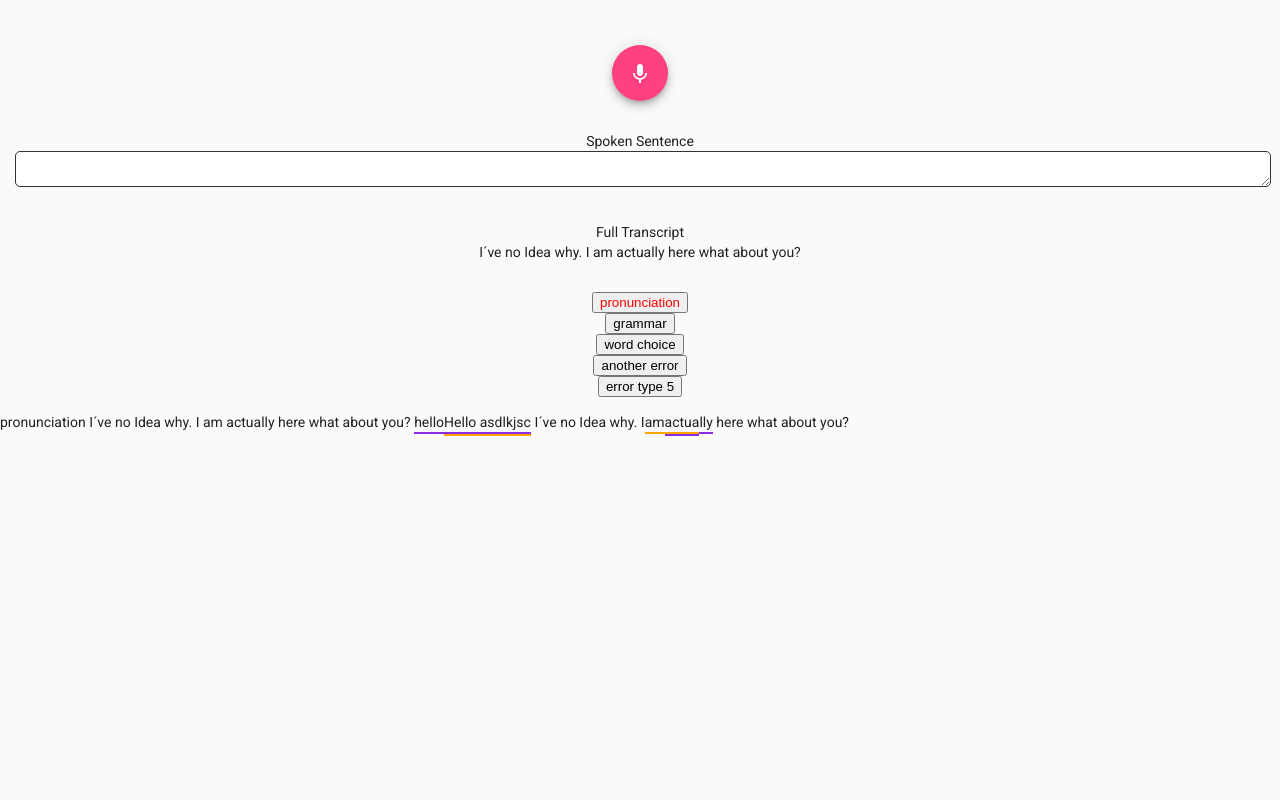
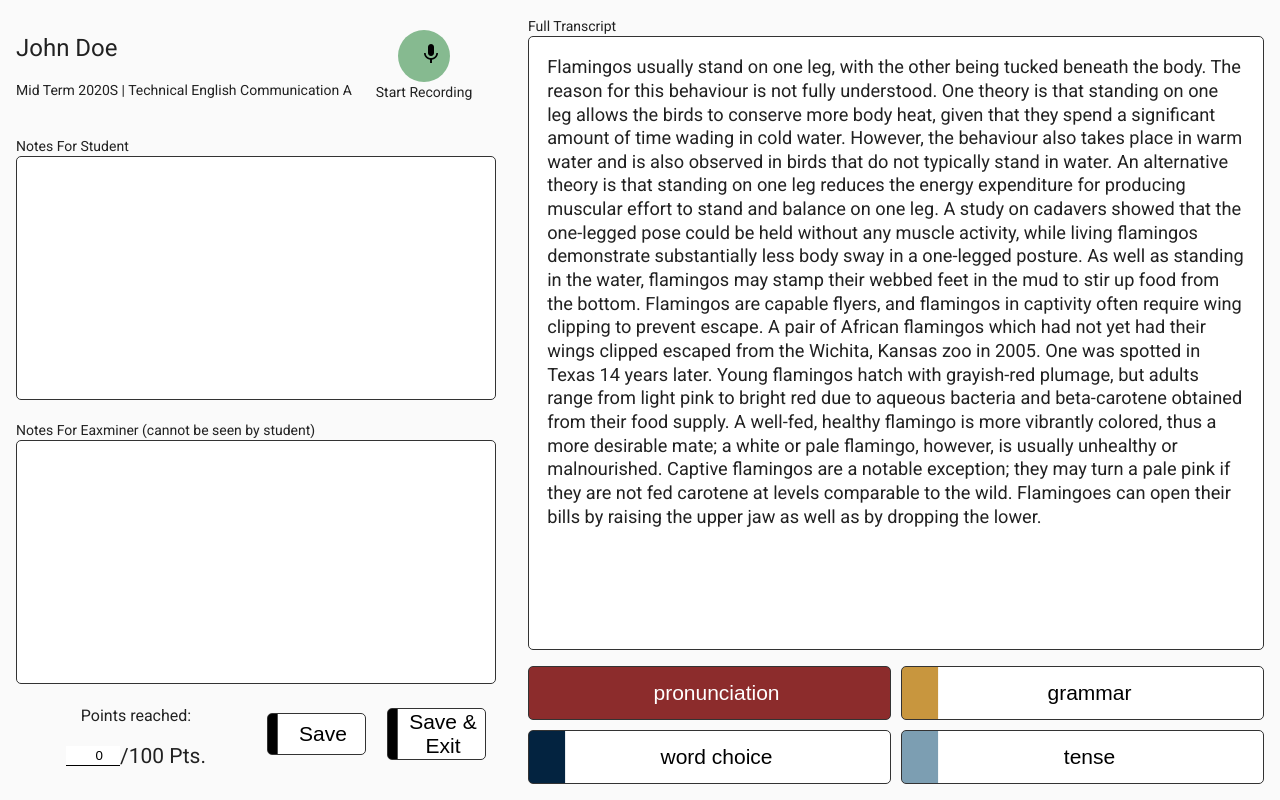
Before and after one commit to DS1720/DS1720.github.io, an Angular app in the folder bacherlor-project/: page / in a window 1280 px wide. Built offline with nearby package versions, Linux system fonts and the light colour scheme.

Commit message:
added stylesheet and small fixes

```diff
--- a/bacherlor-project/src/app/shared/Entities/student-error-type.enum.ts
+++ b/bacherlor-project/src/app/shared/Entities/student-error-type.enum.ts
@@ -2,6 +2,5 @@ export enum StudentErrorType {
   pronunciation = 'pronunciation',
   grammar = 'grammar',
   'word choice' = 'word choice',
-  'another error' = 'another error',
-  'error type 5' = 'error type 5'
+  'tense' = 'tense'
 }
--- a/bacherlor-project/src/app/shared/services/pipes/transcript-format.pipe.ts
+++ b/bacherlor-project/src/app/shared/services/pipes/transcript-format.pipe.ts
@@ -11,7 +11,7 @@ export class TranscriptFormatPipe implements PipeTransform {
     const spans = this.getSpans(errors);
     for (const span of spans) {
       if (span.start === true) {
-        text = this.insertIntoText(text, `<span class="${span.type}">`, span.index);
+        text = this.insertIntoText(text, `<span class="${span.type} tooltip">`, span.index);
       } else {
         text = this.insertIntoText(text, `</span>`, span.index);
       }
--- a/bacherlor-project/src/app/web-speech/web-speech.component.css
+++ b/bacherlor-project/src/app/web-speech/web-speech.component.css
@@ -1,3 +1,287 @@
+/*
+-------------
+    Errors
+-------------
+ */
+
+:root :host /deep/ {
+  --pronunciation-color: #8c2c2c;
+  --grammar-color: #C8963E;
+  --wordchoice-color: #032340;
+  --tense-color: #7C9EB2;
+  --record-start: #86BA90;
+  --record-hover: #628869;
+  --record-hover-active: #ae4946;
+  --record-end: #E5625E;
+
+}
+
+/*all spans*/
+:host /deep/ .generalError, .pronunciation, .grammar, .wordchoice, .tense {
+  display: inline-block;
+}
+
+:host /deep/ span .pronunciation {
+  border-bottom: 2px solid var(--pronunciation-color);
+  display: inline-block;
+}
+
+:host /deep/ span .grammar {
+  border-bottom: 2px solid var(--grammar-color);
+  display: inline-block;
+}
+
+:host /deep/ span .wordchoice {
+  border-bottom: 2px solid var(--wordchoice-color);
+  display: inline-block;
+}
+
+:host /deep/ span .tense {
+  border-bottom: 2px solid var(--tense-color);
+  display: inline-block;
+}
+
+button.pronunciation {
+  background-image: linear-gradient(to right, white 50%, var(--pronunciation-color) 50%);
+}
+
+button.grammar {
+  background-image: linear-gradient(to right, white 50%, var(--grammar-color) 50%);
+}
+
+button.wordchoice {
+  background-image: linear-gradient(to right, white 50%, var(--wordchoice-color) 50%);
+}
+
+button.tense {
+  background-image: linear-gradient(to right, white 50%, var(--tense-color) 50%);
+}
+
+
+.student-errors-container button {
+  background-size: 200% 100%;
+  background-repeat: repeat-x;
+  background-position: -10% 100%;
+  transition: background-position 0.5s, color 0.5s;
+}
+
+.student-errors-container button:hover {
+  background-position: -90%;
+  color: white;
+}
+
+.student-errors-container button.active {
+  background-position: -100%;
+  color: white;
+}
+
+.student-properties-container .record-button {
+  display: flex;
+  flex-direction: column;
+  align-items: center;
+  text-align: center;
+}
+
+mat-icon {
+}
+
+.student-properties-container button {
+  border-radius: 50%;
+  width: 2.5em;
+  height: 2.5em;
+  border: 0;
+  color: black;
+  background-color: var(--record-start);
+}
+
+.student-properties-container button.active{
+  background-color: var(--record-end);
+}
+
+.student-properties-container button:hover{
+  background-color: var(--record-hover);
+}
+
+.student-properties-container button.active:hover{
+  background-color: var(--record-hover-active);
+}
+
+.student-properties-container button span {
+  font-size: .7em;
+}
+
+
+/*
+--------------------
+    Error-Buttons
+--------------------
+ */
+
+#grid {
+  display: grid;
+  grid-template-columns: 2fr 3fr;
+  height: 100%;
+  width: 100%;
+}
+
+:host /deep/ .transcript-error-container {
+  display: grid;
+  grid-template-rows: minmax(0,1fr) 150px;
+  min-height: 0;
+}
+
+:host /deep/ .transcript-container {
+  display: flex;
+  flex-direction: column;
+}
+
+.transcript-container label {
+  margin-top: 1rem;
+  margin-left: 1rem;
+}
+
+:host /deep/ #full-transcript {
+  flex: 1;
+  overflow-y: auto;
+  background-color: white;
+  padding: 1em 1em 1em 1em;
+  margin: 0rem 1rem 0rem 1rem;
+  font-size: 1.3em;
+  border: solid 1px #333;
+  border-radius: 5px;
+  line-height: 1.3em;
+}
+
+:host /deep/ .transcipt {
+  white-space: pre-wrap;
+}
+
+.student-errors-container {
+  display: grid;
+  grid-template-columns: repeat(auto-fill, minmax(300px, 1fr));
+  grid-template-rows: repeat(auto-fill, 1fr);
+  column-gap: 10px;
+  row-gap: 10px;
+  margin: 1rem;
+  align-items: center;
+  justify-content: center;
+}
+
+.error-item {
+  height: 100%;
+}
+
+button {
+  padding-left: 20px;
+  border: solid 1px #333;
+  border-radius: 5px;
+  outline: none;
+  width: 100%;
+  height: 100%;
+  font-size: 1.5em;
+}
+
+.properties-container {
+  display: grid;
+  min-height: 0;
+  grid-template-rows: 100px minmax(0, 1fr) 100px;
+  padding: 1rem;
+}
+
+.student-properties-container {
+  display: grid;
+  grid-template-columns: 70% 30%;
+  align-items: center;
+}
+
+.notes-container {
+  display: flex;
+  flex-direction: column;
+}
+
+.notes-flex-item {
+  flex-grow: 1;
+  display: flex;
+  flex-direction: column;
+}
+
+.notes-flex-item textarea {
+  flex-grow: 1;
+}
+
+.notes-container label {
+  margin-top: 20px;
+}
+
+.notes-container textarea {
+  resize: none;
+  overflow-y: scroll;
+}
+
+.points-container {
+  display: grid;
+  grid-template-columns: 50% 50%;
+  min-height: 0;
+  min-width: 0;
+  overflow-y: hidden;
+  align-items: center;
+  font-size: 1em;
+}
+
+.points-container .flex-container-points {
+  display: flex;
+  justify-content: center;
+  font-size: 1.5em;
+}
+
+.points-container span {
+  display: flex;
+  flex-grow: 0;
+  white-space: pre;
+}
+
+.points-container div {
+  text-align: center;
+}
+
+.points-container input {
+  display: flex;
+  flex-grow: 1;
+  outline: none;
+  border: none;
+  min-width: 10px;
+  max-width: 50px;
+  border-bottom: 1px black solid;
+  text-align: right;
+}
+
+.button-row {
+  font-size: 1em;
+  display: flex;
+  align-items: center;
+  justify-content: center;
+}
+
+.button-row button {
+  margin: 0.5em;
+  min-height: 2em;
+  background-image: linear-gradient(to right, white 50%, black 50%);
+  background-size: 200% 100%;
+  background-repeat: repeat-x;
+  background-position: -10% 100%;
+  transition: background-position 0.5s, color 0.5s;
+}
+
+.button-row button:hover {
+  background-position: -90%;
+  color: white;
+}
+
+.button-row button.active {
+  background-position: -100%;
+  color: white;
+}
+
 .speech-result-width {
   width: 100%;
 }
@@ -7,65 +291,13 @@ textarea {
   text-align-last: center;
 }
 
-section {
-  padding: 15px;
-  text-align: center;
-}
-
 section textarea {
-  width: 100%;
   border: solid 1px #333;
   border-radius: 5px;
   color: black;
   background: white;
 }
 
-.showSpaces {
-  white-space: pre;
-}
-
 .temporaryText {
   color: grey;
 }
-
-/*all spans*/
-:host /deep/ .generalError, .pronunciation, .grammar, .wordchoice, .anothererror, .errortype5 {
-  display: inline-block;
-}
-
-
-:host /deep/ .generalError {
-  border-bottom: 2px solid green;
-  display: inline-block;
-}
-
-:host /deep/ .pronunciation {
-  border-bottom: 2px solid blueviolet;
-  display: inline-block;
-}
-
-:host /deep/ .grammar {
-  border-bottom: 2px solid orange;
-  display: inline-block;
-}
-
-:host /deep/ .wordchoice {
-  border-bottom: 2px solid red;
-  display: inline-block;
-}
-
-:host /deep/ .anothererror {
-  border-bottom: 2px solid dodgerblue;
-  display: inline-block;
-}
-
-:host /deep/ .errortype5 {
-  border-bottom: 2px solid blue;
-  display: inline-block;
-}
-
-
-
-button.active {
-  color: red;
-}
--- a/bacherlor-project/src/app/web-speech/web-speech.component.html
+++ b/bacherlor-project/src/app/web-speech/web-speech.component.html
@@ -1,7 +1,66 @@
-<section>
-    <mat-card *ngIf="errorMessage$| async as errorMessage" class="notification">{{errorMessage}}</mat-card>
-</section>
-<section>
+<!--section>
+  <mat-card *ngIf="errorMessage$| async as errorMessage" class="notification">{{errorMessage}}</mat-card>
+</section-->
+
+<div id="grid">
+  <div class="properties-container">
+    <section class="student-properties-container">
+      <div>
+        <h1>{{activeStudent.name}}</h1>
+        {{exam.name}} | {{activeStudent.course}}
+      </div>
+      <div class="record-button">
+        <button (click)="toogleListening()" class="recording" [class.active]="listening()">
+          <mat-icon class="soundwave">mic</mat-icon>
+        </button>
+        <div>
+          <span *ngIf="!listening()">Start Recording</span>
+          <span *ngIf="listening()">Stop Recording</span>
+        </div>
+      </div>
+    </section>
+    <section class="notes-container">
+      <div class="notes-flex-item">
+        <label for="notesStudent">Notes For Student</label>
+        <textarea name="notesStudent" id="notesStudent"></textarea>
+      </div>
+      <div class="notes-flex-item">
+        <label for="notesExaminer">Notes For Eaxminer (cannot be seen by student)</label>
+        <textarea name="notesExaminer" id="notesExaminer"></textarea>
+      </div>
+    </section>
+    <section class="points-container">
+      <div>
+      <h3>Points reached:</h3>
+      <div class="flex-container-points">
+        <input type="number" [(ngModel)]="exam.reachedPoints"><span>/{{exam.maxPoints}} Pts.</span>
+      </div>
+      </div>
+      <div class="button-row">
+        <button>Save</button>
+        <button>Save & Exit</button>
+      </div>
+    </section>
+  </div>
+  <div class="transcript-error-container">
+    <section class="transcript-container">
+      <label for="full-transcript">Full Transcript</label>
+      <div id="full-transcript">
+        <span class="showSpaces transcipt" (click)="wordClicked($event)"
+              [innerHTML]="totalTranscript | transcriptFormat"></span>
+        <span class="temporaryText">{{transcript$ | async}}</span>
+      </div>
+
+    </section>
+    <section class="student-errors-container">
+      <div class="error-item" *ngFor="let error of errorTypes">
+        <button [class.active]="error==activeErrorType" class="{{error.split(' ').join('')}}"
+                (click)="changeErrorType(error)">{{error}}</button>
+      </div>
+    </section>
+  </div>
+  <!--
+  <section>
     <button mat-fab *ngIf="listening$ | async; else mic" (click)="stop()">
       <mat-icon class="soundwave">mic</mat-icon>
     </button>
@@ -10,27 +69,6 @@
         <mat-icon>mic</mat-icon>
       </button>
     </ng-template>
-</section>
-<section >
-  <label for="temporary">Spoken Sentence</label>
-  <textarea id="temporary" [value]="transcript$ | async" >hello world</textarea>
-</section>
-<section>
-  <label for="full">Full Transcript</label>
-  <div id="full">
-  <span class="showSpaces" (click)="wordClicked($event)" [innerHTML]="totalTranscript | transcriptFormat"></span>
-    <span class="temporaryText">{{transcript$ | async}}</span>
-  </div>
-</section>
-<section>
-  <div *ngFor="let error of errorTypes">
-      <button [class.active]="error==activeErrorType" (click)="changeErrorType(error)">{{error}}</button>
-  </div>
-</section>
-{{activeErrorType}}
-
-{{totalTranscript}}
-
-<span class="pronunciation outer">hello</span><span class="grammar"><span class="pronunciation">Hello asdlkjsc </span></span>
-
-I´ve no Idea why. I<span class="grammar"> am </span><span class="pronunciation"><span class="grammar">actua</span></span><span class="pronunciation">lly</span> here what about you?
+  </section>
+  -->
+</div>
--- a/bacherlor-project/src/app/web-speech/web-speech.component.ts
+++ b/bacherlor-project/src/app/web-speech/web-speech.component.ts
@@ -23,22 +23,42 @@ export class WebSpeechComponent implements OnInit {
   totalTranscript = '';
   transcript$?: Observable<string>;
   listening$?: Observable<boolean>;
+  isListening = false;
   errorMessage$?: Observable<string>;
   defaultError$ = new Subject<string | undefined>();
   errorTypes: string[] = [];
   activeErrorType = '';
+  activeStudent = {id: 1, name: 'John Doe', course: 'Technical English Communication A'};
+  exam = {name: 'Mid Term 2020S', maxPoints: 100, reachedPoints: 0};
+  tempTranscript = 'init';
 
   constructor(
     private speechRecognizer: SpeechRecognizerService,
     private actionContext: ActionContext
-  ) {}
+  ) {
+  }
 
   ngOnInit(): void {
-    this.totalTranscript = 'I´ve no Idea why. I am actually here what about you?';
+    this.totalTranscript = 'Flamingos usually stand on one leg, with the other being tucked beneath the body. ' +
+      'The reason for this behaviour is not fully understood. One theory is that standing on one leg allows the ' +
+      'birds to conserve more body heat, given that they spend a significant amount of time wading in cold water. ' +
+      'However, the behaviour also takes place in warm water and is also observed in birds that do not typically stand in water. ' +
+      'An alternative theory is that standing on one leg reduces the energy expenditure for producing muscular effort to ' +
+      'stand and balance on one leg. A study on cadavers showed that the one-legged pose could be held without any ' +
+      'muscle activity, while living flamingos demonstrate substantially less body sway in a one-legged posture. ' +
+      'As well as standing in the water, flamingos may stamp their webbed feet in the mud to stir up food from the bottom. ' +
+      'Flamingos are capable flyers, and flamingos in captivity often require wing clipping to prevent escape. ' +
+      'A pair of African flamingos which had not yet had their wings clipped escaped from the Wichita, Kansas zoo in 2005. ' +
+      'One was spotted in Texas 14 years later. Young flamingos hatch with grayish-red plumage, but adults range from ' +
+      'light pink to bright red due to aqueous bacteria and beta-carotene obtained from their food supply. A well-fed, ' +
+      'healthy flamingo is more vibrantly colored, thus a more desirable mate; a white or pale flamingo, however, is usually ' +
+      'unhealthy or malnourished. Captive flamingos are a notable exception; they may turn a pale pink if they are not fed ' +
+      'carotene at levels comparable to the wild. Flamingoes can open their bills by raising the upper jaw as well as by ' +
+      'dropping the lower.';
     const webSpeechReady = this.speechRecognizer.initialize(this.currentLanguage);
     if (webSpeechReady) {
       this.initRecognition();
-    }else {
+    } else {
       this.errorMessage$ = of('Your Browser is not supported. Please try Google Chrome.');
     }
     for (const error of Object.keys(StudentErrorType)) {
@@ -69,6 +89,7 @@ export class WebSpeechComponent implements OnInit {
       const charPos = selection.focusOffset;
     }
   }
+
   getTextWithoutHTMLElements(text: string): string {
     return text.replace(/<[^>]+>/g, '');
   }
@@ -78,11 +99,12 @@ export class WebSpeechComponent implements OnInit {
     const indexesBack = this.getIndexesBefore(endContainer);
     return [indexesFront + start, indexesBack + end];
   }
+
   getIndexesBefore(node: Node): number {
     let currentNode = node;
     let indexesFront = 0;
     while (currentNode !== null && (currentNode.previousSibling !== null ||
-      (currentNode.parentElement != null && currentNode.parentElement.getAttribute('id') !== 'full'))) {
+      (currentNode.parentElement != null && currentNode.parentElement.getAttribute('id') !== 'full-transcript'))) {
       if (currentNode.previousSibling !== null) {
         currentNode = currentNode.previousSibling;
       } else if (currentNode.parentElement !== null) {
@@ -119,6 +141,7 @@ export class WebSpeechComponent implements OnInit {
     }
     return [startindex, endindex];
   }
+
   saveAnnotation(start: number, end: number, annotationType: string): void {
     const newId = StudentError.getNewId(StudentError.getErrorsFromString(this.totalTranscript));
     this.insertIntoTranscript(end, `<error id="${newId}"/>`);
@@ -129,7 +152,7 @@ export class WebSpeechComponent implements OnInit {
     let counter = 0;
     let inTag = false;
     let totalIndex = 0;
-    for ( ; index > counter && totalIndex < this.totalTranscript.length; totalIndex++) {
+    for (; index > counter && totalIndex < this.totalTranscript.length; totalIndex++) {
       if (this.totalTranscript[totalIndex] === '<') {
         inTag = true;
       } else if (this.totalTranscript[totalIndex] === '>') {
@@ -143,6 +166,14 @@ export class WebSpeechComponent implements OnInit {
     this.totalTranscript = [this.totalTranscript.slice(0, totalIndex), text, this.totalTranscript.slice(totalIndex)].join('');
   }
 
+  toogleListening(): void {
+    if (this.isListening) {
+      this.stop();
+    } else {
+      this.start();
+    }
+  }
+
   start(): void {
     if (this.speechRecognizer.isListening) {
       this.stop();
@@ -151,10 +182,16 @@ export class WebSpeechComponent implements OnInit {
 
     this.defaultError$.next(undefined);
     this.speechRecognizer.start();
+    this.isListening = true;
+  }
+
+  listening(): boolean {
+    return this.isListening;
   }
 
   stop(): void {
     this.speechRecognizer.stop();
+    this.isListening = false;
   }
 
   selectLanguage(language: string): void {
@@ -219,4 +256,5 @@ export class WebSpeechComponent implements OnInit {
       this.totalTranscript = `${this.totalTranscript} ${message}.`;
     }
   }
+
 }
--- a/bacherlor-project/src/app/web-speech/web-speech.module.ts
+++ b/bacherlor-project/src/app/web-speech/web-speech.module.ts
@@ -3,6 +3,8 @@ import { CommonModule } from '@angular/common';
 import { WebSpeechComponent } from './web-speech.component';
 import { MaterialModule } from '../shared/material/material.module';
 import {SharedModule} from '../shared/shared.module';
+import {FormsModule} from '@angular/forms';
+import {MatTooltipModule} from '@angular/material/tooltip';
 
 
 @NgModule({
@@ -13,7 +15,9 @@ import {SharedModule} from '../shared/shared.module';
     imports: [
         CommonModule,
         MaterialModule,
-        SharedModule
+        SharedModule,
+        FormsModule,
+        MatTooltipModule
     ]
 })
 export class WebSpeechModule { }
```
